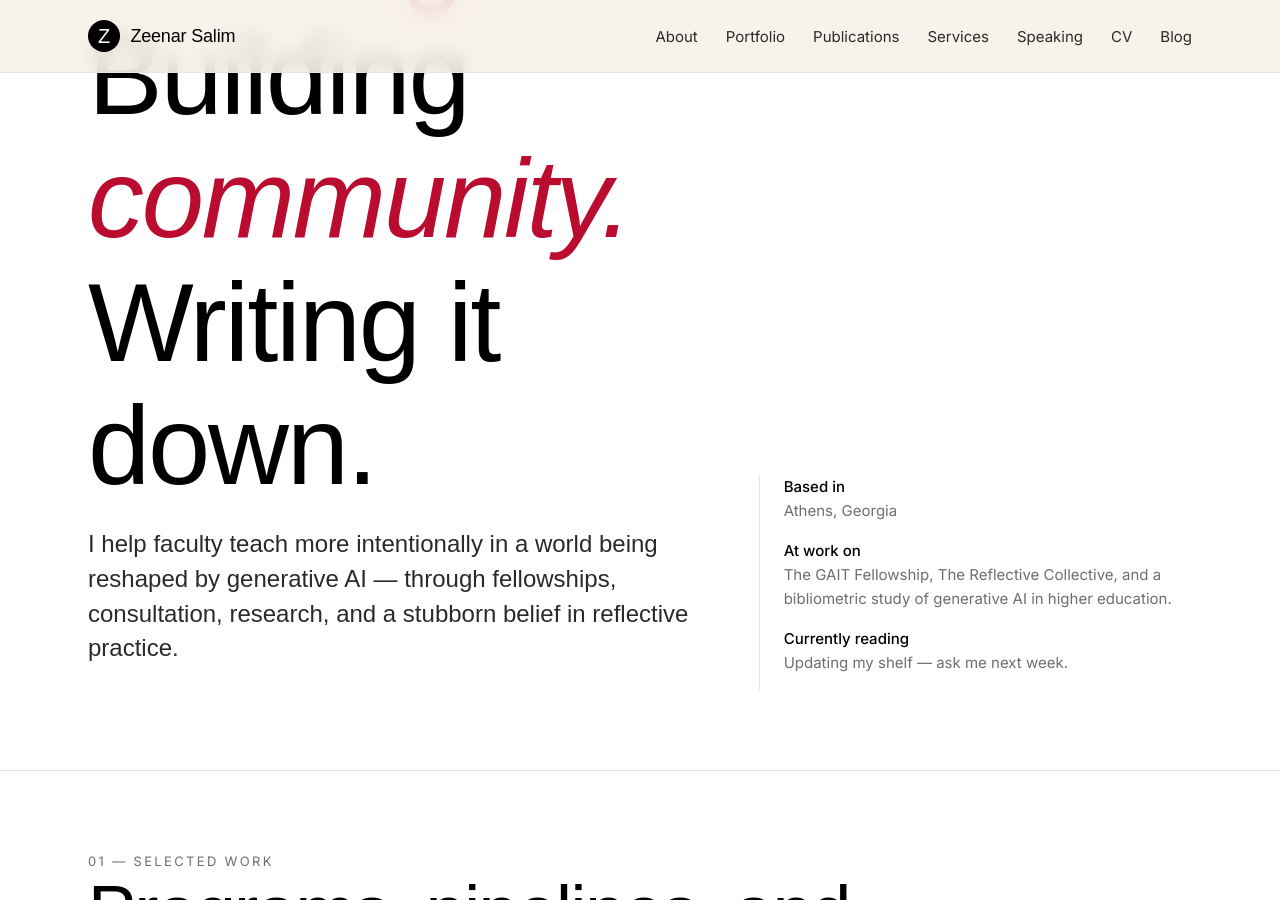
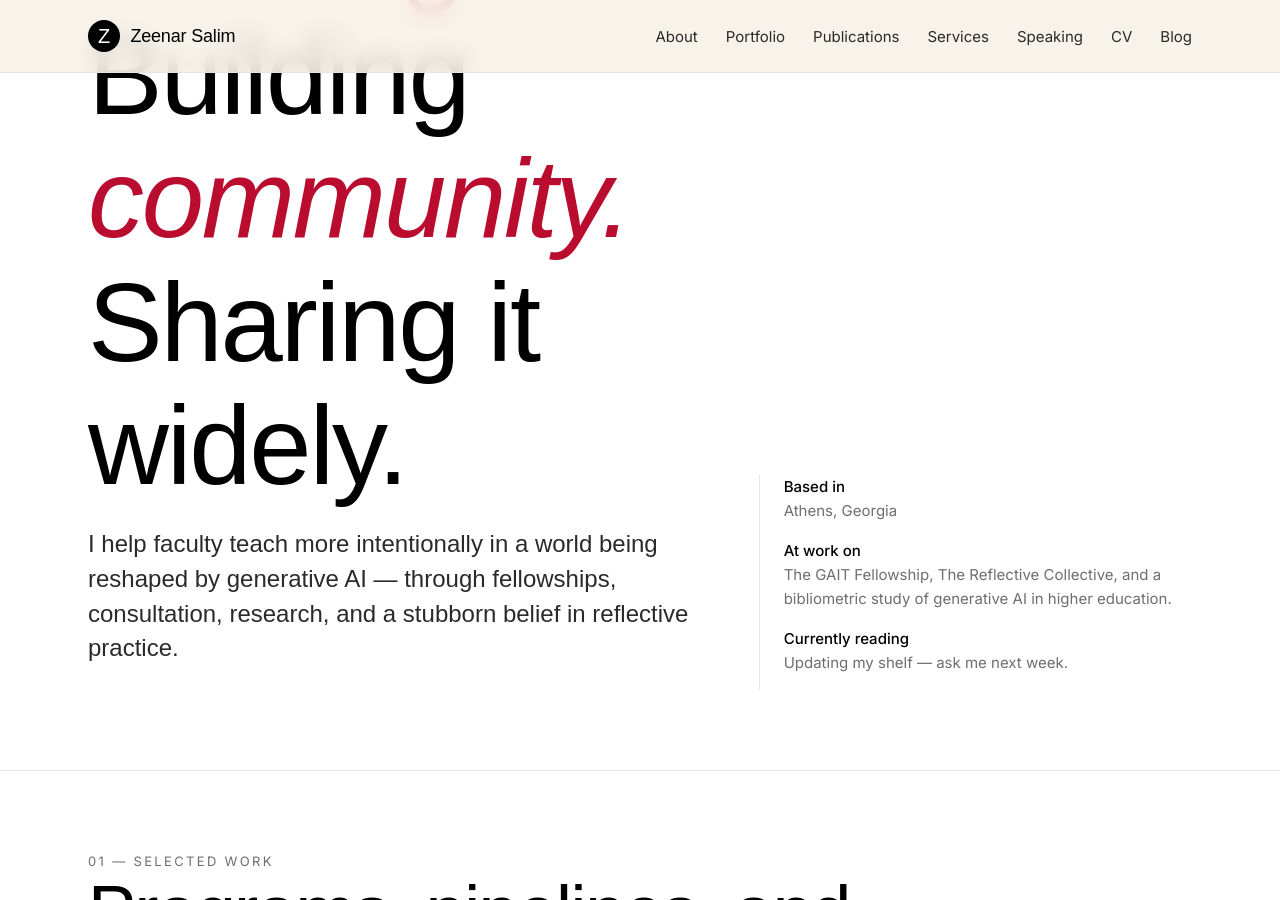
Before and after one commit to Zeenar91/zeenar91.github.io, a Jekyll site: the page built from index.html, in a window 1280 px wide and 900 px high, scrolled down 458 px. Built offline with Jekyll 4.4.1, drawn with Linux system fonts in a browser that asks for light colours.

Commit message:
Update index.html

```diff
--- a/index.html
+++ b/index.html
@@ -9,7 +9,7 @@ layout: default
       <h1 class="hero-title">
         Designing <em>learning.</em><br>
         Building <em>community.</em><br>
-        Writing it down.
+        Sharing it widely.
       </h1>
       <p class="hero-lede">
         I help faculty teach more intentionally in a world being reshaped by
```
